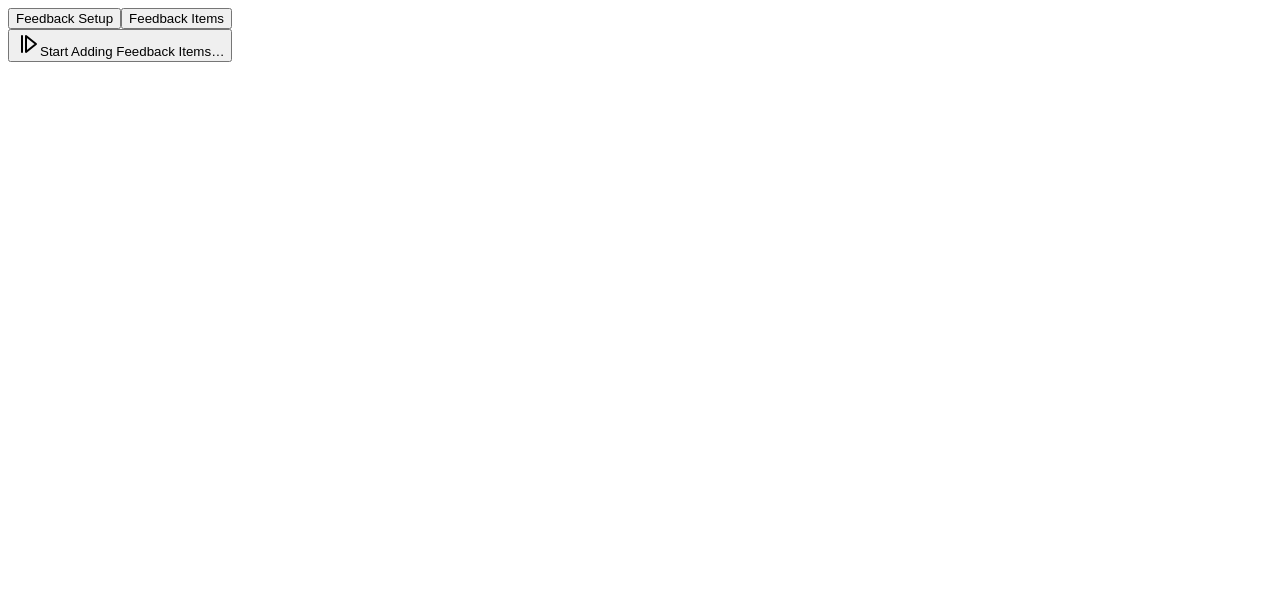
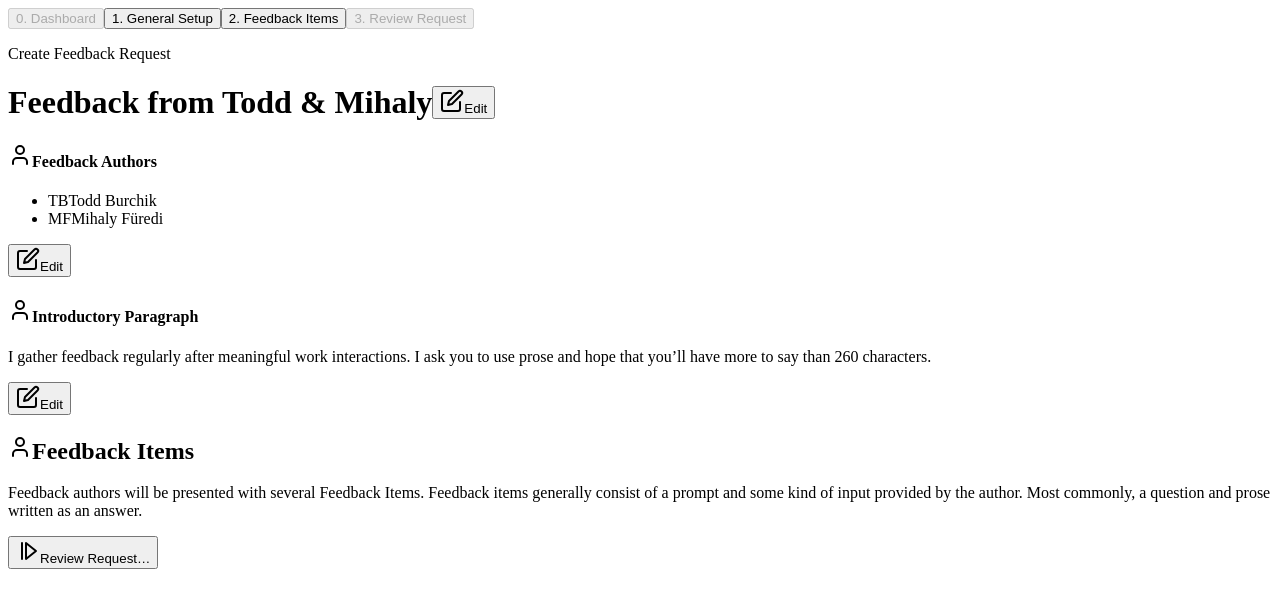
Before and after one commit to improveme-io/imio-product-demo, a Next.js app: page /lego in a window 1280 px wide. Shown: the top 608 px of the page. Built offline with nearby package versions, Linux system fonts and the light colour scheme.

Commit message:
feat(lego): add feedback items summary parts

```diff
--- a/package.json
+++ b/package.json
@@ -13,6 +13,7 @@
     "@clerk/nextjs": "^4.16.0",
     "@prisma/client": "^4.11.0",
     "@radix-ui/react-accordion": "^1.1.1",
+    "@radix-ui/react-avatar": "^1.0.2",
     "@radix-ui/react-label": "^2.0.1",
     "@radix-ui/react-separator": "^1.0.2",
     "@radix-ui/react-tabs": "^1.0.3",
--- /dev/null
+++ b/src/components/ui/avatar.tsx
@@ -0,0 +1,50 @@
+"use client";
+
+import * as React from "react";
+import * as AvatarPrimitive from "@radix-ui/react-avatar";
+
+import { cn } from "@/lib/utils";
+
+const Avatar = React.forwardRef<
+  React.ElementRef<typeof AvatarPrimitive.Root>,
+  React.ComponentPropsWithoutRef<typeof AvatarPrimitive.Root>
+>(({ className, ...props }, ref) => (
+  <AvatarPrimitive.Root
+    ref={ref}
+    className={cn(
+      "relative flex h-10 w-10 shrink-0 overflow-hidden rounded-full",
+      className
+    )}
+    {...props}
+  />
+));
+Avatar.displayName = AvatarPrimitive.Root.displayName;
+
+const AvatarImage = React.forwardRef<
+  React.ElementRef<typeof AvatarPrimitive.Image>,
+  React.ComponentPropsWithoutRef<typeof AvatarPrimitive.Image>
+>(({ className, ...props }, ref) => (
+  <AvatarPrimitive.Image
+    ref={ref}
+    className={cn("aspect-square h-full w-full", className)}
+    {...props}
+  />
+));
+AvatarImage.displayName = AvatarPrimitive.Image.displayName;
+
+const AvatarFallback = React.forwardRef<
+  React.ElementRef<typeof AvatarPrimitive.Fallback>,
+  React.ComponentPropsWithoutRef<typeof AvatarPrimitive.Fallback>
+>(({ className, ...props }, ref) => (
+  <AvatarPrimitive.Fallback
+    ref={ref}
+    className={cn(
+      "flex h-full w-full items-center justify-center rounded-full bg-slate-100 dark:bg-slate-700",
+      className
+    )}
+    {...props}
+  />
+));
+AvatarFallback.displayName = AvatarPrimitive.Fallback.displayName;
+
+export { Avatar, AvatarImage, AvatarFallback };
--- a/src/pages/lego.tsx
+++ b/src/pages/lego.tsx
@@ -57,8 +57,9 @@ import { Button } from "@/components/ui/button";
 import { Textarea } from "@/components/ui/textarea";
 import { Separator } from "@/components/ui/separator";
 import { Tabs, TabsContent, TabsList, TabsTrigger } from "@/components/ui/tabs";
+import { Avatar, AvatarFallback, AvatarImage } from "@/components/ui/avatar";
 
-import { UserIcon, SendIcon, StepForwardIcon } from "lucide-react";
+import { UserIcon, SendIcon, StepForwardIcon, EditIcon } from "lucide-react";
 
 const FeedbackAuthorList = () => {
   return (
@@ -74,7 +75,7 @@ const FeedbackAuthorList = () => {
 
 const EditFeedbackAuthor = () => {
   return (
-    <section className="rounded-lg border border-slate-100 px-8 py-8">
+    <section className="rounded-lg border border-slate-100 px-8 py-8 dark:border-slate-600">
       <h3> Who is the person you’d like to get feedback from?</h3>
       <div className="flex flex-wrap items-end justify-between pt-8">
         <div className="mr-6 flex flex-grow flex-col">
@@ -114,11 +115,136 @@ const IntroParagraph = () => {
   );
 };
 
+const StepSetup = () => {
+  return (
+    <>
+      <header className="pb-8">
+        <p className="text-l mb-1 mt-0">Create Feedback Request</p>
+        <h1 className="text-3xl font-extrabold tracking-tight">
+          Feedback Setup
+        </h1>
+      </header>
+      <FeedbackAuthorList />
+      <IntroParagraph />
+      <Separator className="my-4" />
+      <footer className="container flex justify-end px-8 pb-16 pt-8">
+        <Button size="lg">
+          <StepForwardIcon className="mr-2" />
+          Start Adding Feedback Items…
+        </Button>
+      </footer>
+    </>
+  );
+};
+
+const UserItem = (fallbackUserName: string, userName: string) => {
+  const fallback = fallbackUserName;
+  const user = userName;
+  return (
+    <li className="mr-6 inline-flex">
+      <Avatar className="mr-2 h-6 w-6 text-xs text-slate-500">
+        <AvatarImage></AvatarImage>
+        <AvatarFallback>{fallback}</AvatarFallback>
+      </Avatar>
+      {user}
+    </li>
+  );
+};
+
+const EditButton = () => {
+  return (
+    <Button
+      className="ml-5 opacity-0 group-hover:opacity-100"
+      variant={"ghost"}
+      size={"sm"}
+    >
+      <EditIcon className="mr-2 h-4 w-4" />
+      Edit
+    </Button>
+  );
+};
+
+const GeneralSettingsSummary = () => {
+  return(      <div className="rounded-lg border border-slate-100 px-2 py-2 dark:border-slate-600">
+  <section className="group mb-6 grid grid-cols-4 gap-y-10 rounded px-2 py-2 hover:bg-slate-200 dark:hover:border-slate-600">
+    <div className="col-span-3">
+      <h4 className="flex">
+        <UserIcon className="mr-2" />
+        Feedback Authors
+      </h4>
+      <ul className="grid-span-3 mt-4">
+        {UserItem("TB", "Todd Burchik")}
+        {UserItem("MF", "Mihaly Füredi")}
+      </ul>
+    </div>
+    <div className="col-span-1 flex justify-end">
+      <EditButton />
+    </div>
+  </section>
+  <section className="group mb-6 grid grid-cols-4 gap-y-10 rounded px-2 py-2 hover:bg-slate-200 dark:hover:border-slate-600">
+    <div className="col-span-3">
+      <h4 className="flex">
+        <UserIcon className="mr-2" />
+        Introductory Paragraph
+      </h4>
+      <p className="grid-span-3 mt-4">
+        I gather feedback regularly after meaningful work interactions. I
+        ask you to use prose and hope that you’ll have more to say than
+        260 characters.
+      </p>
+    </div>
+    <div className="col-span-1 flex justify-end">
+      <EditButton />
+    </div>
+  </section>
+</div>)
+}
+
+const FeedbackItems = () => {
+  return (
+    <>
+      <h2 className="mb-4 mt-8 flex text-xl">
+        <UserIcon className="mr-2" />
+        Feedback Items
+      </h2>
+      <p>
+        Feedback authors will be presented with several Feedback Items.
+        Feedback items generally consist of a prompt and some kind of input
+        provided by the author. Most commonly, a question and prose written as
+        an answer.
+      </p>
+    </>
+  );
+};
+
+const StepItems = () => {
+  return (
+    <>
+      <header className="pb-8">
+        <p className="text-l mb-1 mt-0">Create Feedback Request</p>
+        <h1 className="opa group text-3xl font-extrabold tracking-tight">
+          Feedback from Todd & Mihaly
+          <EditButton />
+        </h1>
+      </header>
+      <GeneralSettingsSummary />
+      <FeedbackItems />
+      <Separator className="my-4" />
+      <footer className="container flex justify-end px-8 pb-16 pt-8">
+        <Button size="lg">
+          <StepForwardIcon className="mr-2" />
+          Review Request…
+        </Button>
+      </footer>
+    </>
+  );
+};
+
 const Lego: NextPage = () => {
   return (
     <>
       <Head>
-        <title>LEGO Home</title>
+        <title>UI LEGO Home</title>
         <meta
           name="description"
           content="beatles in the background, bricks in my hands, oh time, oh time to be a child again"
@@ -126,38 +252,25 @@ const Lego: NextPage = () => {
         <link rel="icon" href="/favicon.ico" />
       </Head>
       <main className="items-left justify-left flex min-h-screen flex-col">
-        <Tabs>
+        <Tabs defaultValue="ITEMS">
           <TabsList>
-            <TabsTrigger value="SETUP">Feedback Setup</TabsTrigger>
-            <TabsTrigger value="ITEMS">Feedback Items</TabsTrigger>
+            <TabsTrigger value="DASHBOARD" disabled>
+              0. Dashboard
+            </TabsTrigger>
+            <TabsTrigger value="SETUP">1. General Setup</TabsTrigger>
+            <TabsTrigger value="ITEMS">2. Feedback Items</TabsTrigger>
+            <TabsTrigger value="REVIEW" disabled>
+              3. Review Request
+            </TabsTrigger>
           </TabsList>
           <div className="container flex flex-col px-4 pb-8 pt-4 ">
             <TabsContent className="mt-0 border-none p-0" value="ITEMS">
-              <header className="pb-8">
-                <p className="text-l mb-1 mt-0">Create Feedback Request</p>
-                <h1 className="text-3xl font-extrabold tracking-tight">
-                  Feedback Items
-                </h1>
-              </header>
+              <StepItems />
             </TabsContent>
             <TabsContent className="mt-0 border-none p-0" value="SETUP">
-              <header className="pb-8">
-                <p className="text-l mb-1 mt-0">Create Feedback Request</p>
-                <h1 className="text-3xl font-extrabold tracking-tight">
-                  Feedback Setup
-                </h1>
-              </header>
-              <FeedbackAuthorList />
-              <IntroParagraph />
+              <StepSetup />
             </TabsContent>
           </div>
-          <Separator className="my-4" />
-          <footer className="container flex justify-end px-8 pb-16 pt-8">
-            <Button size="lg">
-              <StepForwardIcon className="mr-2" />
-              Start Adding Feedback Items…
-            </Button>
-          </footer>
         </Tabs>
       </main>
     </>
```
Also changed, not shown: 1 other file (tests, documents, lock files or other folders).
